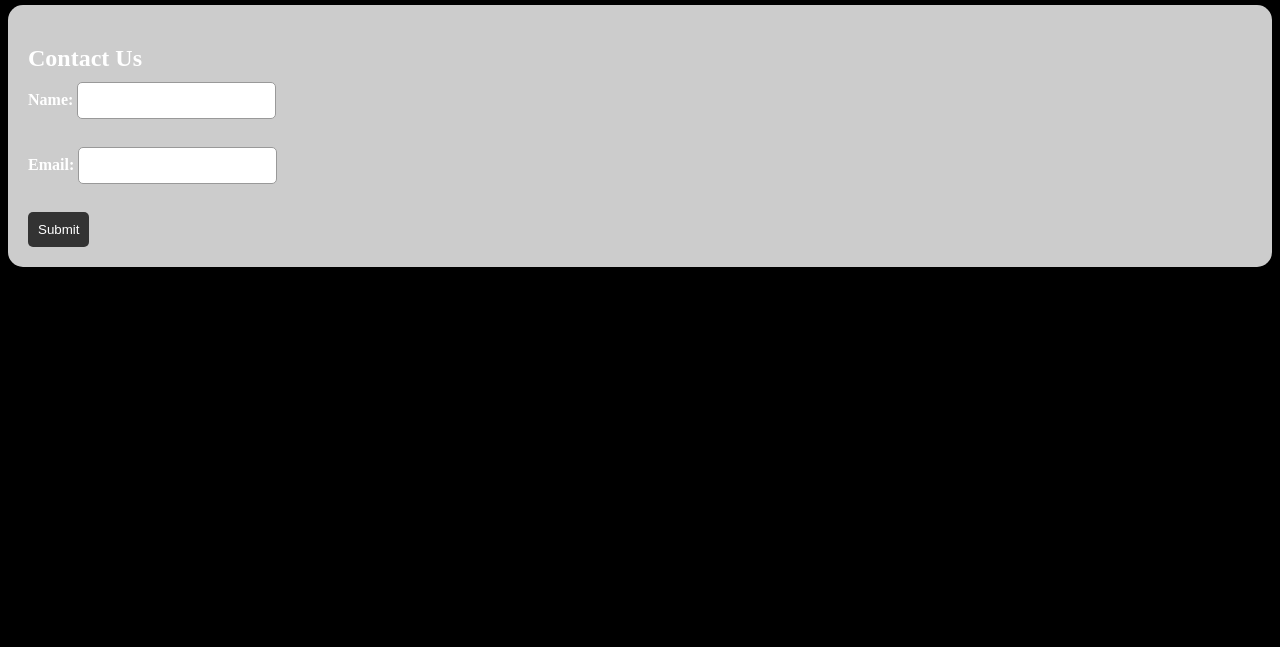
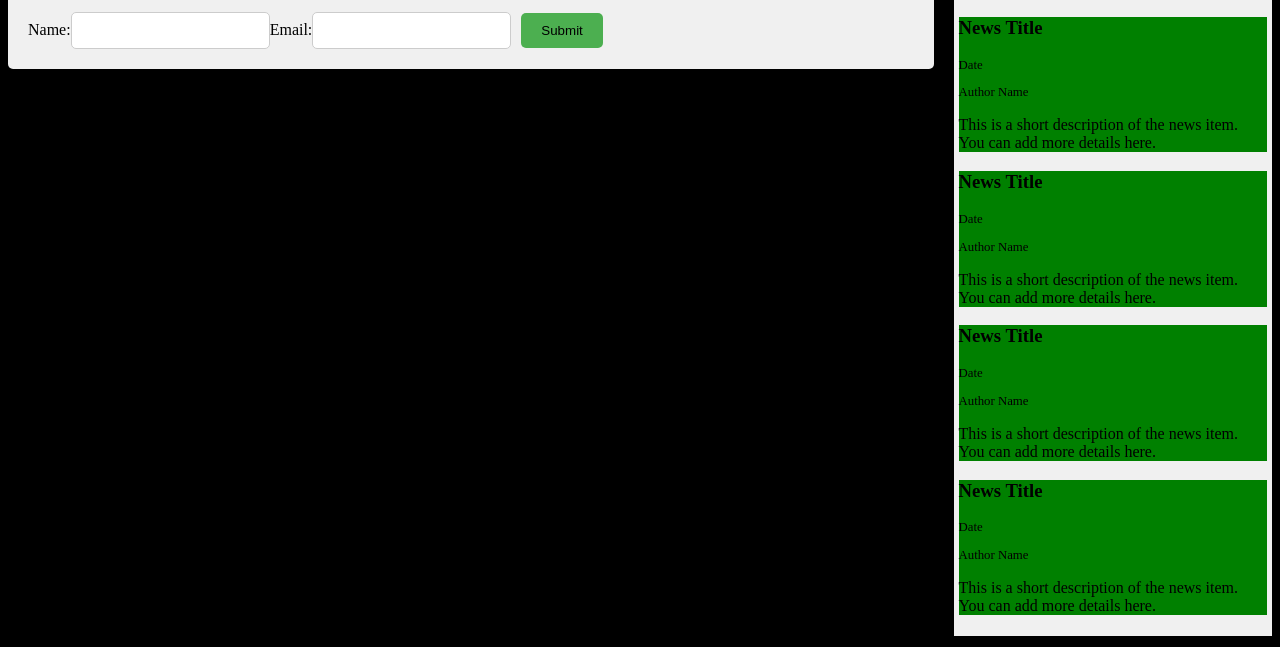
Before and after one commit to huskynz/Malteo-Winery, a plain HTML site: page index.html in a window 1280 px wide. Shown: the part 153-800 px from the top of the page. Drawn offline with Linux system fonts and the light colour scheme.

Commit message:
add news side bar and i dislike it alot

```diff
--- a/css/base.css
+++ b/css/base.css
@@ -53,48 +53,78 @@ html {
     font-size: 24px;
     color: black;
 }
+
 /*End Nav Styles*/
 
-/* Contact Form Styles */
-.contact-form {
-    background-color: #CCCCCC;
-    padding: 20px;
-    border-radius: 15px;
-    margin-top: 20px;
+.form-inline {
     display: flex;
-    flex-wrap: wrap;
+    align-items: center;
+    background-color: #f0f0f0; /* Grey background */
+    padding: 20px; /* Padding around the form */
+    border-radius: 5px; /* Rounded corners */
+    color: black; /* Black text */
 }
 
-.contact-form h2 {
-    margin-bottom: 10px;
-    width: 100%;
+.form-input {
+    padding: 10px; /* Padding inside the input boxes */
+    border: 1px solid #ccc; /* Border around the input boxes */
+    border-radius: 5px; /* Rounded corners */
+    color: black; /* Black text */
 }
 
-.contact-form label {
-    font-weight: bold;
-    flex: 0 0 100%;
+.form-submit {
+    margin-left: 10px;
+    padding: 10px 20px; /* Padding inside the submit button */
+    background-color: #4CAF50; /* Green background */
+    color: black; /* Black text */
+    border: none; /* No border */
+    border-radius: 5px; /* Rounded corners */
+    cursor: pointer; /* Cursor changes when hovering over the button */
 }
 
-.contact-form input[type="text"],
-.contact-form input[type="email"],
-.contact-form input[type="submit"] {
-    flex: 1;
-    padding: 10px;
-    margin-right: 10px;
-    border: 1px solid #999;
-    border-radius: 5px;
+.form-submit:hover {
+    background-color: #45a049; /* Darker green when hovering */
 }
 
-.contact-form input[type="text"],
-.contact-form input[type="email"] {
-    margin-bottom: 10px;
+.container {
+    display: flex;
+    justify-content: space-between;
 }
 
-.contact-form input[type="submit"] {
-    background-color: #333;
-    color: white;
-    border: none;
-    border-radius: 5px;
-    cursor: pointer;
-    margin-right: 0; /* Remove margin-right for the submit button */
+.top-section {
+    display: flex;
+    flex-direction: row; /* This will arrange the children in a row */
+    justify-content: space-between; /* This will add space between the elements */
 }
+
+
+.contact-form {
+    flex: 3; /* This will make the contact form take up 3/4 of the container's width */
+}
+
+.sidebar {
+    flex: 1; /* This will make the sidebar take up 1/4 of the container's width */
+    margin-top: 20px; /* This will add some space above the sidebar */
+    margin-left: 20px;
+    padding: 5px;
+    background-color: #f0f0f0;
+    color: black;
+}
+
+.image-container {
+    margin-top: 20px; /* This will add some space above the image */
+}
+
+.news-item {
+    background-color: #008000; /* This will make the background green */
+    color: black; /* This will make the text black */
+}
+
+.news-title {
+    font-weight: bold; /* This will make the title bold */
+}
+
+.news-date, .news-author {
+    font-size: 0.8em; /* This will make the date and author name smaller */
+    color: #000000; /* This will make the date and author name a lighter color */
+}
--- a/index.html
+++ b/index.html
@@ -21,22 +21,47 @@
         <a href="./pages/underconstruction.html" class="cart-icon"><i class="fas fa-shopping-cart"></i></a>
     </nav>
 
-    <div>
-        <h1>There is a website coming soon</h1>
+    <div class="container">
+        <div class="contact-form">
+            <h2>Contact Us</h2>
+            <form action="mailto:your-email@example.com" method="post" enctype="text/plain" class="form-inline">
+                <label for="name" class="form-label">Name:</label>
+                <input type="text" id="name" name="name" required class="form-input">
+                <label for="email" class="form-label">Email:</label>
+                <input type="email" id="email" name="email" required class="form-input">
+                <input type="submit" value="Submit" class="form-submit">
+            </form>
+        </div>
+       <aside class="sidebar">
+    <h2>Latest News</h2>
+    <div class="news-item">
+        <h3 class="news-title">News Title</h3>
+        <p class="news-date">Date</p>
+        <p class="news-author">Author Name</p>
+        <p class="news-description">This is a short description of the news item. You can add more details here.</p>
+    </div>
+    <div class="news-item">
+        <h3 class="news-title">News Title</h3>
+        <p class="news-date">Date</p>
+        <p class="news-author">Author Name</p>
+        <p class="news-description">This is a short description of the news item. You can add more details here.</p>
+    </div>
+    <div class="news-item">
+        <h3 class="news-title">News Title</h3>
+        <p class="news-date">Date</p>
+        <p class="news-author">Author Name</p>
+        <p class="news-description">This is a short description of the news item. You can add more details here.</p>
+    </div>
+    <div class="news-item">
+        <h3 class="news-title">News Title</h3>
+        <p class="news-date">Date</p>
+        <p class="news-author">Author Name</p>
+        <p class="news-description">This is a short description of the news item. You can add more details here.</p>
+    </div>
+</aside>
     </div>
 
 
-    <!-- Contact Form -->
-    <div class="contact-form">
-        <h2>Contact Us</h2>
-        <form action="mailto:your-email@example.com" method="post" enctype="text/plain">
-            <label for="name">Name:</label>
-            <input type="text" id="name" name="name" required><br><br>
-            <label for="email">Email:</label>
-            <input type="email" id="email" name="email" required><br><br>
-            <input type="submit" value="Submit">
-        </form>
-    </div>
 
 
     <footer class="bg-teal">
```
